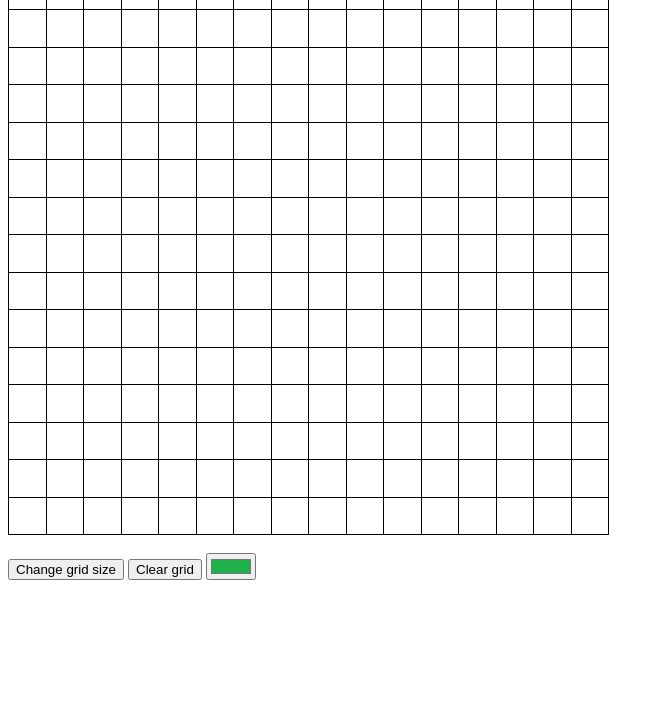
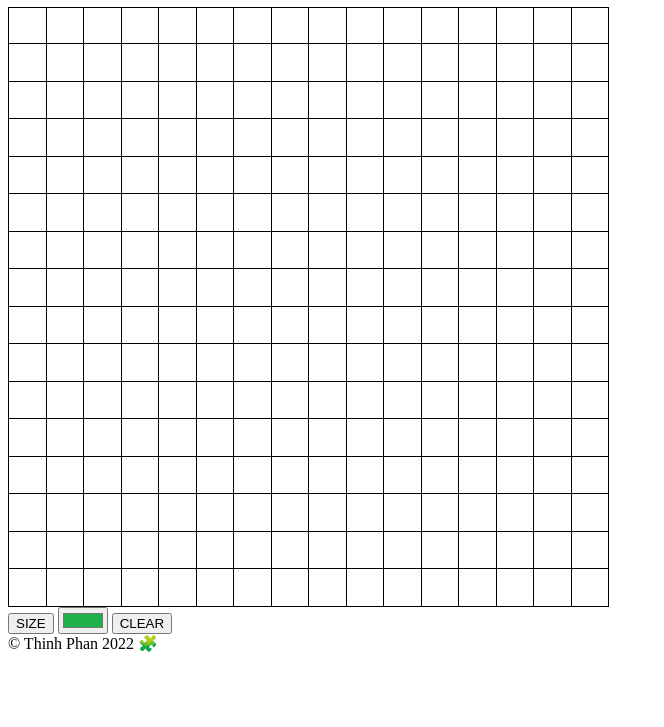
Before and after one commit to teephan91/etch_a_sketch, a plain HTML site: page index.html in a window 1280 px wide. Shown: the part 73-800 px from the top of the page, without its empty margins (0-664 px from the left). Drawn offline with Linux system fonts and the light colour scheme.

Commit message:
Add elements to complete the page

```diff
--- a/index.html
+++ b/index.html
@@ -8,12 +8,17 @@
     </head>
 
     <body>
-        <div id="container"></div>
-        <br>
-        <button id="size">Change grid size</button>
-        <button id="clear"> Clear grid</button>
-        <span>
-            <input type="color" value="#1FB24B" id="color">
-        </span>
+        <h1>Etch-A-Sketch</h1>
+        <div class="sketch-pad">
+            <div id="container"></div>
+            <div id="buttons-section">
+                <button id="size">SIZE</button>
+                <label>
+                    <input type="color" value="#1FB24B" id="color">
+                </label>
+                <button id="clear">CLEAR</button>
+            </div>
+        </div>
+        <footer>&copy; Thinh Phan 2022 &#129513;</footer>
     </body>
 </html>
```
